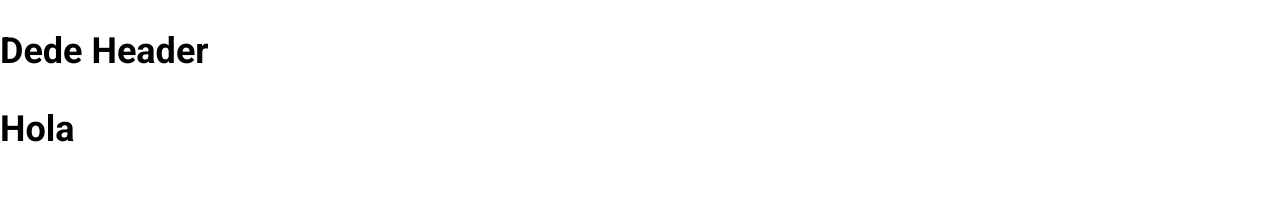
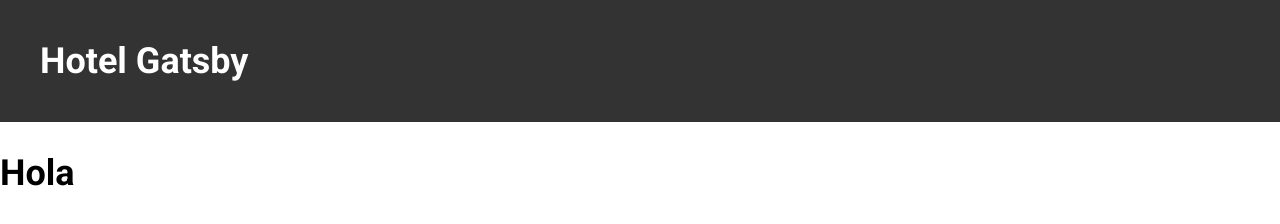
Before and after one commit to AlexiSkyline/Example-React-and-Gatsby, a Gatsby site: page / in a window 1280 px wide. Built offline with nearby package versions, Linux system fonts and the light colour scheme; Gatsby itself is replaced by a stand-in of ours.

Commit message:
we add styles to the header

```diff
--- a/src/components/Header.js
+++ b/src/components/Header.js
@@ -1,7 +1,12 @@
 import React from 'react'
+import { HeaderPrincipal } from '../styles/CommonComponents';
 
 export const Header = () => {
     return (
-        <h1>Dede Header</h1>
-    )
+        <HeaderPrincipal>
+            <div>
+                <h1>Hotel Gatsby</h1>
+            </div>
+        </HeaderPrincipal>
+    );
 }
--- /dev/null
+++ b/src/styles/CommonComponents.js
@@ -0,0 +1,22 @@
+import styled from '@emotion/styled';
+
+export const HeaderPrincipal = styled.header`
+    background-color: #333;
+    padding: 1rem;
+
+    div {
+        max-width: 1200px;
+        margin: 0 auto;
+
+        @media ( min-width: 768px ) {
+            display: flex;
+            align-items: center;
+            justify-content: space-between;
+        }
+    }
+
+    h1 {
+        color: #FFF;
+        text-align: center;
+    }
+`;
```
